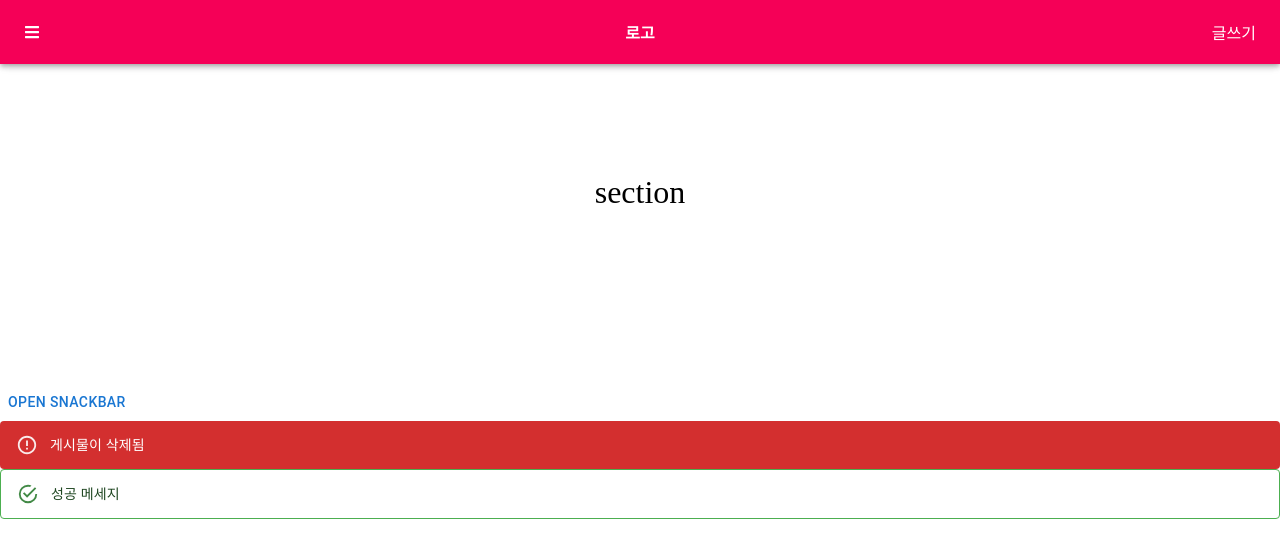
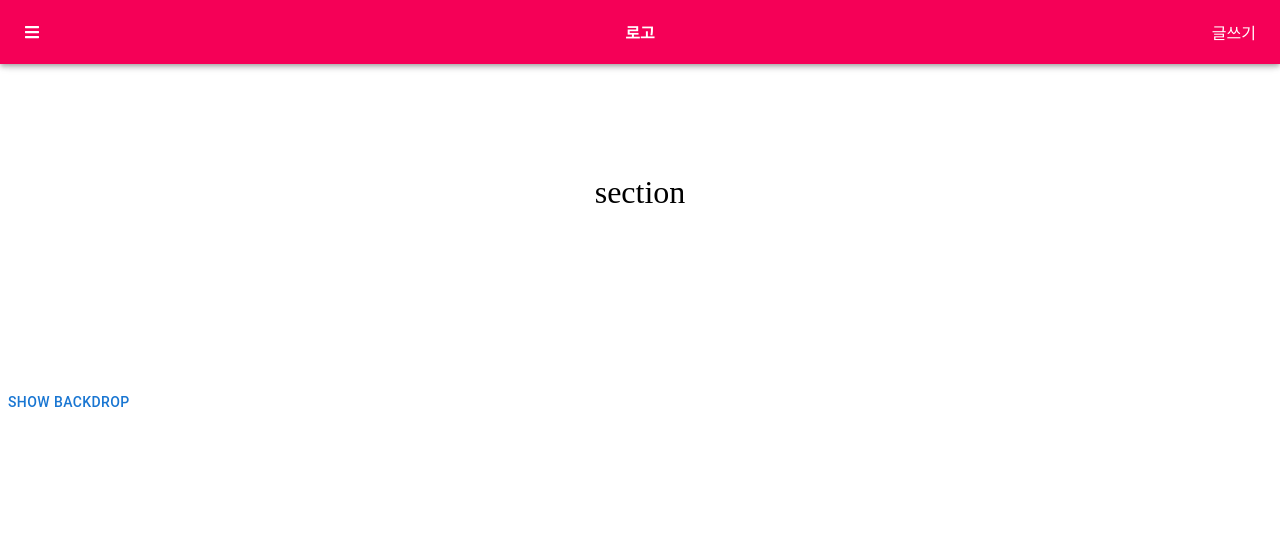
Before and after one commit to jby9725/24_09_todoapp, a Next.js app: page / in a window 1280 px wide. Shown: the top 558 px of the page. Built offline with nearby package versions, Linux system fonts and the light colour scheme; a web font is replaced by a local one.

Commit message:
Mui Backdrop

```diff
--- a/src/app/page.js
+++ b/src/app/page.js
@@ -1,7 +1,15 @@
 'use client';
 import Image from 'next/image';
 import * as React from 'react';
-import { AppBar, Toolbar, Button, Alert as MuiAlert, Snackbar } from '@mui/material';
+import {
+  AppBar,
+  Toolbar,
+  Button,
+  Alert as MuiAlert,
+  Snackbar,
+  Backdrop,
+  CircularProgress,
+} from '@mui/material';
 import { ThemeProvider } from '@emotion/react';
 import { FaBars } from 'react-icons/fa';
 import theme from './theme';
@@ -12,8 +20,6 @@ const Alert = React.forwardRef((props, ref) => {
 
 export default function App() {
   const [open, setOpen] = React.useState(false);
-
-  const alertRef = React.useRef(null);
 
   return (
     <>
@@ -37,25 +43,15 @@ export default function App() {
         </section>
       </ThemeProvider>
 
-      <section>
-        <Button onClick={() => setOpen(true)}>Open Snackbar</Button>
-        <Alert ref={alertRef} severity="error" variant="filled">
-          게시물이 삭제됨
-        </Alert>
-        <Alert ref={alertRef} severity="success" variant="outlined">
-          성공 메세지
-        </Alert>
-        <Snackbar
+      <div>
+        <Button onClick={() => setOpen(true)}>Show backdrop</Button>
+        <Backdrop
+          sx={(theme) => ({ color: '#fff', zIndex: theme.zIndex.drawer + 1 })}
           open={open}
-          autoHideDuration={2000}
-          onClose={() => setOpen(false)}
-          message="Note archived">
-          <Alert variant="outlined" severity="error">
-            게시물 삭제{' '}
-            {/* 해당 Alert의 유무에 따라서 스낵바를 클릭했을 때 나오는 메세지가 달라짐*/}
-          </Alert>
-        </Snackbar>
-      </section>
+          onClick={() => setOpen(false)}>
+          <CircularProgress color="inherit" />
+        </Backdrop>
+      </div>
     </>
   );
 }
```
